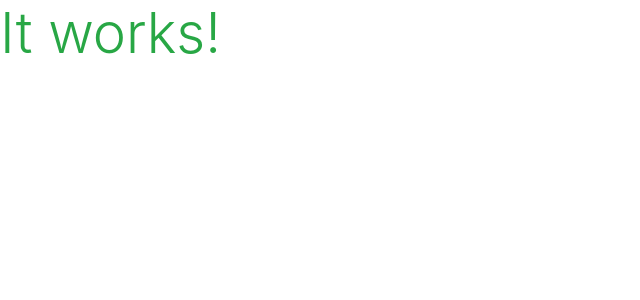
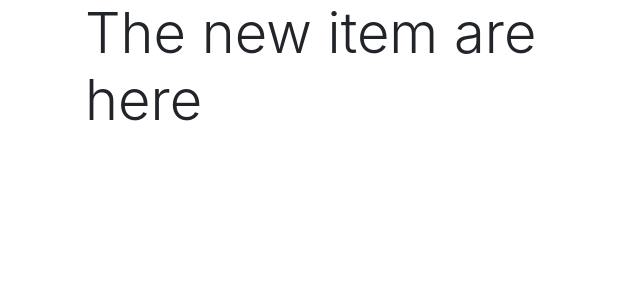
Before and after one commit to MrColorado35/artianna, a Django app: page / in a window 1280 px wide. Shown: the top 300 px of the page, without its empty margins (0-640 px from the left). Run offline with Django 3.2, Linux system fonts and the light colour scheme; some libraries are stand-ins or nearby versions.

Commit message:
added homepage content

```diff
--- a/home/templates/home/index.html
+++ b/home/templates/home/index.html
@@ -1,6 +1,27 @@
 {% extends "base.html" %}
 {% load static %}
 
+{% block page_header%}
+    <div class="header-container container ">
+        <div class="row">
+            <div class="col"></div>
+        </div>
+    </div>
+{% endblock %}
+
     {% block content %}
-    <h1 class="display-4 text-success">It works!</h1>
+        <div class="container h-100">
+            <div class="row h-100">
+                <div class="col-7 col-md-6 my-auto">
+                    <h1 class="display-4 logo-font text-black">
+                    The new item are here
+                    </h1>
+                    <div class="my-5">
+                        <h4>
+                            <a href="" class="shop-now button btn btn-lg  rounded-0 text-uppercase py-3"></a>
+                        </h4>
+                    </div>
+                </div>
+            </div>
+        </div>
     {% endblock %}
```
